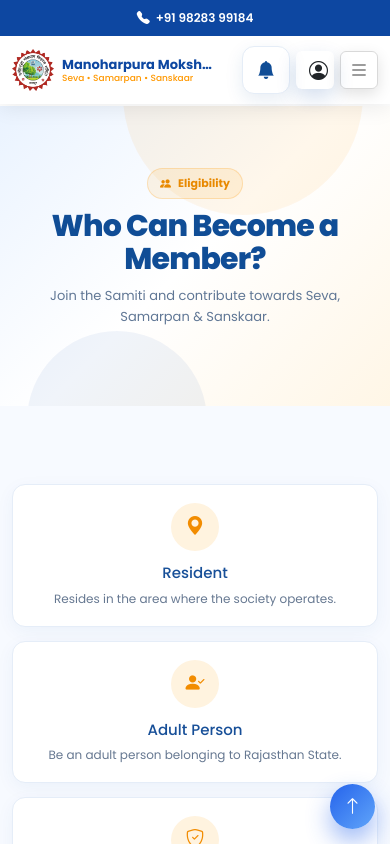
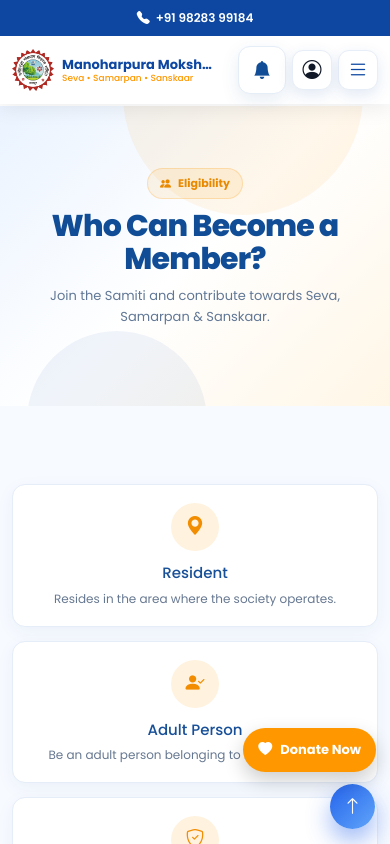
Before and after one commit to sharmajitendrakumar51-art/manoharpura, a React (Vite) app in the folder user-frontend/: page /membership in a window 390 px wide. Shown: the top 844 px of the page. Built offline with nearby package versions, Linux system fonts and the light colour scheme; no server answers.

Commit message:
Updated frontend and backend

```diff
--- a/user-frontend/src/assets/css/Header.css
+++ b/user-frontend/src/assets/css/Header.css
@@ -433,6 +433,8 @@ body {
 
 @media (max-width: 991px) {
 
+
+
     body {
         padding-top: 75px;
     }
@@ -1181,7 +1183,7 @@ body {
 ========================================= */
 
 .mobile-menu-body {
-  padding: 10px 14px 20px !important;
+  padding: 30px 14px 20px !important;
 }
 
 
@@ -1349,6 +1351,8 @@ body {
 
 @media (max-width: 991px) {
 
+
+
     .mobile-topbar-slider {
         display: flex;
 
@@ -1446,6 +1450,7 @@ body {
 
 @media (max-width: 991px) {
 
+
     body {
         padding-top: 113px !important;
     }
@@ -1477,3 +1482,310 @@ body {
     }
 
 }
+
+
+/* =========================================
+   MOBILE FLOATING DONATE
+========================================= */
+
+.mobile-floating-donate {
+  display: none;
+}
+
+
+/* =========================================
+   MOBILE ONLY
+========================================= */
+
+@media (max-width: 991px) {
+
+
+  .mobile-floating-donate {
+    display: block;
+
+    position: fixed;
+
+    right: 18px;
+    bottom: 78px;
+
+    z-index: 9998;
+  }
+
+
+  .mobile-floating-donate button {
+
+    border: none;
+
+    background: #ff9800;
+
+    color: #ffffff;
+
+    height: 48px;
+
+    padding: 0 18px;
+
+    border-radius: 25px;
+
+    display: flex;
+
+    align-items: center;
+
+    justify-content: center;
+
+    gap: 8px;
+
+    font-size: 14px;
+
+    font-weight: 700;
+
+    box-shadow:
+      0 8px 20px rgba(0, 0, 0, 0.20);
+
+    cursor: pointer;
+
+    transition: all 0.3s ease;
+  }
+
+
+  .mobile-floating-donate button i {
+
+    font-size: 16px;
+  }
+
+
+  .mobile-floating-donate button:hover {
+
+    transform: translateY(-3px);
+
+    box-shadow:
+      0 12px 25px rgba(0, 0, 0, 0.25);
+  }
+
+
+  .mobile-floating-donate button:active {
+
+    transform: scale(0.95);
+  }
+
+}
+
+
+/* =========================================
+   SMALL MOBILE
+========================================= */
+
+@media (max-width: 480px) {
+
+  .mobile-floating-donate {
+
+    right: 14px;
+
+    bottom: 72px;
+  }
+
+
+  .mobile-floating-donate button {
+
+    height: 44px;
+
+    padding: 0 15px;
+
+    font-size: 13px;
+
+    border-radius: 23px;
+  }
+
+
+  .mobile-floating-donate button i {
+
+    font-size: 14px;
+  }
+
+}
+
+/* =====================================================
+   MOBILE HEADER ICONS - PERFECTLY EQUAL
+===================================================== */
+
+@media (max-width: 991px) {
+
+    .mobile-actions {
+        display: flex !important;
+        align-items: center;
+        gap: 8px;
+        flex-shrink: 0;
+    }
+
+    /* Notification */
+    .mobile-actions .notification {
+        display: flex !important;
+        width: 42px !important;
+        height: 42px !important;
+        min-width: 42px;
+        padding: 0 !important;
+
+        align-items: center;
+        justify-content: center;
+
+        border: 1px solid #e8eef7;
+        border-radius: 12px;
+
+        background: #ffffff;
+        color: #0d47a1;
+
+        box-shadow: 0 5px 15px rgba(13, 71, 161, 0.12);
+
+        transition: all 0.25s ease;
+    }
+
+    .mobile-actions .notification i {
+        font-size: 19px !important;
+        color: #0d47a1;
+        line-height: 1;
+    }
+
+
+    /* User Icon */
+    .mobile-actions .user-icon {
+        width: 42px !important;
+        height: 42px !important;
+        min-width: 42px;
+
+        padding: 0 !important;
+
+        display: flex;
+        align-items: center;
+        justify-content: center;
+
+        border: 1px solid #e8eef7;
+        border-radius: 12px;
+
+        background: #ffffff;
+        color: #111827;
+
+        box-shadow: 0 5px 15px rgba(13, 71, 161, 0.12);
+
+        transition: all 0.25s ease;
+    }
+
+    .mobile-actions .user-icon i {
+        font-size: 20px !important;
+        line-height: 1;
+    }
+
+
+    /* Menu Button */
+    .mobile-actions .navbar-toggler {
+        width: 42px !important;
+        height: 42px !important;
+        min-width: 42px;
+
+        padding: 0 !important;
+
+        display: flex;
+        align-items: center;
+        justify-content: center;
+
+        border: 1px solid #e8eef7 !important;
+        border-radius: 12px;
+
+        background: #ffffff;
+        color: #0d47a1;
+
+        box-shadow: 0 5px 15px rgba(13, 71, 161, 0.12);
+
+        transition: all 0.25s ease;
+    }
+
+    .mobile-actions .navbar-toggler i {
+        font-size: 22px;
+        line-height: 1;
+    }
+
+
+    /* Hover */
+    .mobile-actions .notification:hover,
+    .mobile-actions .user-icon:hover,
+    .mobile-actions .navbar-toggler:hover {
+        transform: translateY(-2px);
+
+        border-color: #0d47a1;
+
+        box-shadow:
+            0 8px 20px rgba(13, 71, 161, 0.20);
+    }
+
+
+    /* Active / Click */
+    .mobile-actions .notification:active,
+    .mobile-actions .user-icon:active,
+    .mobile-actions .navbar-toggler:active {
+        transform: scale(0.94);
+    }
+}
+
+
+/* =====================================================
+   SMALL MOBILE
+===================================================== */
+
+@media (max-width: 576px) {
+
+    .mobile-actions {
+        gap: 6px;
+    }
+
+    .mobile-actions .notification,
+    .mobile-actions .user-icon,
+    .mobile-actions .navbar-toggler {
+        width: 40px !important;
+        height: 40px !important;
+        min-width: 40px;
+        border-radius: 11px;
+    }
+
+    .mobile-actions .notification i {
+        font-size: 18px !important;
+    }
+
+    .mobile-actions .user-icon i {
+        font-size: 19px !important;
+    }
+
+    .mobile-actions .navbar-toggler i {
+        font-size: 21px !important;
+    }
+}
+
+
+/* =====================================================
+   VERY SMALL MOBILE
+===================================================== */
+
+@media (max-width: 380px) {
+
+    .mobile-actions {
+        gap: 5px;
+    }
+
+    .mobile-actions .notification,
+    .mobile-actions .user-icon,
+    .mobile-actions .navbar-toggler {
+        width: 38px !important;
+        height: 38px !important;
+        min-width: 38px;
+        border-radius: 10px;
+    }
+
+    .mobile-actions .notification i {
+        font-size: 17px !important;
+    }
+
+    .mobile-actions .user-icon i {
+        font-size: 18px !important;
+    }
+
+    .mobile-actions .navbar-toggler i {
+        font-size: 20px !important;
+    }
+}
--- a/user-frontend/src/components/Header.jsx
+++ b/user-frontend/src/components/Header.jsx
@@ -453,6 +453,28 @@ const Header = () => {
 
  </header>
 
+
+ {/* ==============================
+    MOBILE FLOATING DONATE BUTTON
+================================ */}
+
+<div className="mobile-floating-donate">
+
+  <button
+    type="button"
+    onClick={() => {
+      // Yaha baad me donation page/link laga sakte ho
+      console.log("Donate clicked");
+    }}
+  >
+    <i className="bi bi-heart-fill"></i>
+    <span>Donate Now</span>
+  </button>
+
+</div>
+
+
+
      {/* =========================
     MOBILE MENU
 ========================= */}
--- a/user-frontend/src/pages/Membership.jsx
+++ b/user-frontend/src/pages/Membership.jsx
@@ -233,9 +233,7 @@ const Membership = () => {
               </ul>
 
               <button
-                onClick={() =>
-                  navigate("/apply-membership?type=annual")
-                }
+                 onClick={() => navigate("/login")}
               >
                 Apply Now
                 <i className="bi bi-arrow-right"></i>
@@ -288,9 +286,7 @@ const Membership = () => {
               </ul>
 
               <button
-                onClick={() =>
-                  navigate("/apply-membership?type=lifetime")
-                }
+                onClick={() => navigate("/login")}
               >
                 Apply Now
                 <i className="bi bi-arrow-right"></i>
```
